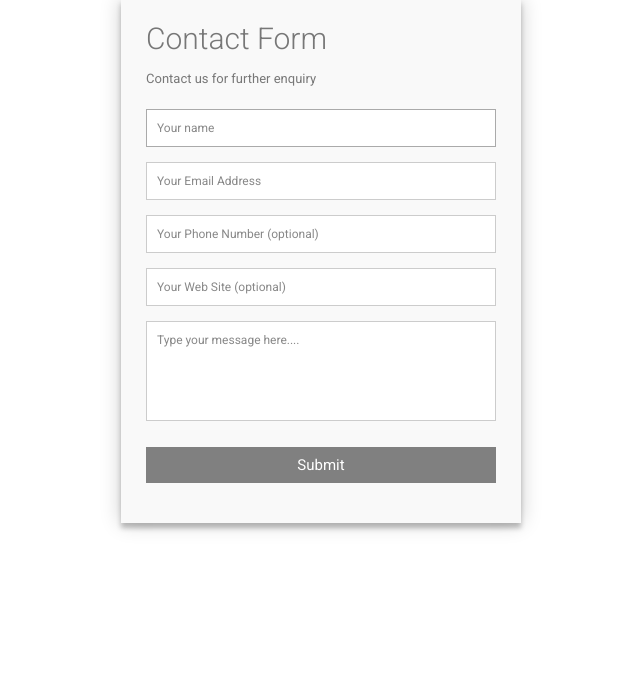
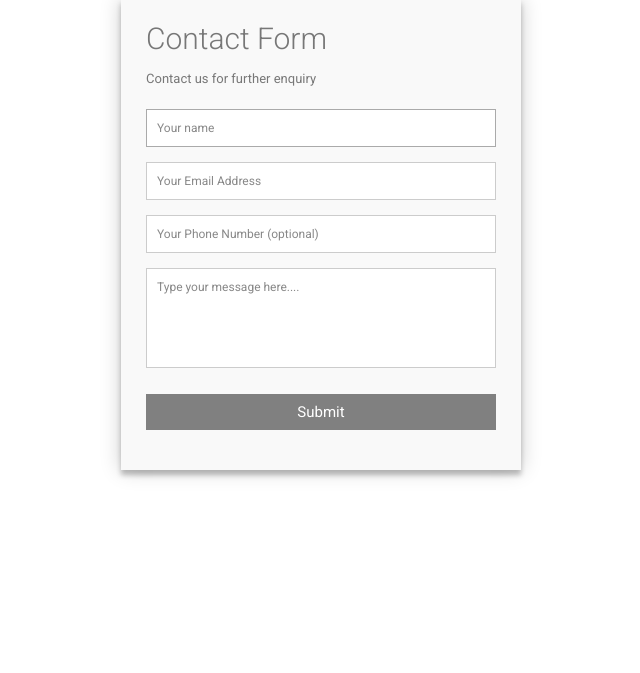
Before and after one commit to gpdzvapatsva/UoSCI, a Django app: page /contacts/ in a window 1280 px wide. Shown: the part 181-854 px from the top of the page, without its empty margins (319-959 px from the left). After the commit the page ends 660 px from the top, so only its background shows below. Run offline with Django 5.2, Linux system fonts and the light colour scheme.

```diff
--- a/myapp/templates/contacts.html
+++ b/myapp/templates/contacts.html
@@ -156,9 +156,7 @@ fieldset {
  <fieldset>
       <input placeholder="Your Phone Number (optional)" type="tel" tabindex="3" required>
     </fieldset>
-   <fieldset>
-      <input placeholder="Your Web Site (optional)" type="url" tabindex="4" required>
-    </fieldset>
+
     <fieldset>
       <textarea placeholder="Type your message here...." tabindex="5" required></textarea>
     </fieldset>
@@ -166,5 +164,6 @@ fieldset {
       <button name="submit" type="submit" id="contact-submit" data-submit="...Sending">Submit</button>
     </fieldset>
   </form>
+</div>
 </body>
 </html>
```
Also changed, not shown: db.sqlite3.
